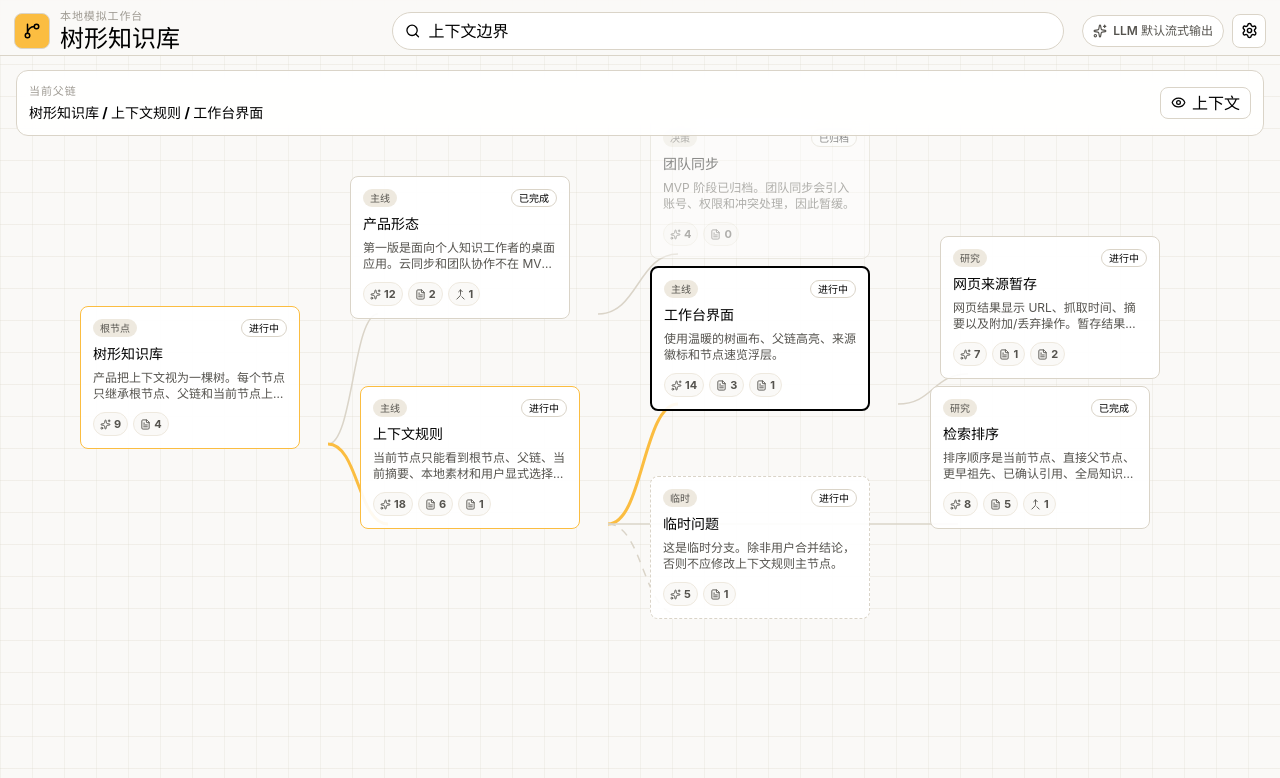
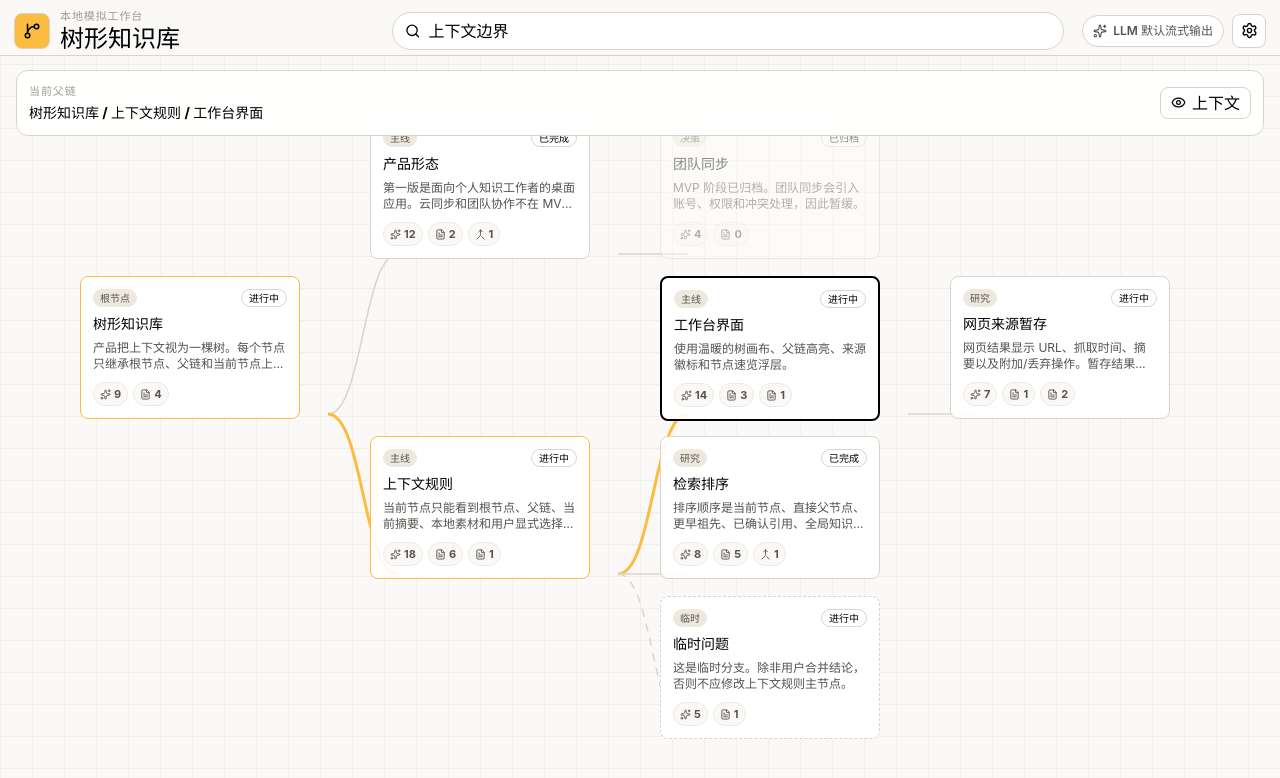
Before and after one commit to jeffrey-dot/Tree-Knowledge, a React (Vite) app: page / in a window 1280 px wide. Shown: the top 778 px of the page. Built offline with nearby package versions, Linux system fonts and the light colour scheme.

Commit message:
Reflow tree nodes after creation

```diff
--- a/src/App.tsx
+++ b/src/App.tsx
@@ -106,6 +106,16 @@ type SuggestedNode = {
   kind: TreeNode["kind"];
 };
 
+const nodeCardWidth = 220;
+const nodeCardHeight = 120;
+const nodeLayoutRootX = 80;
+const nodeLayoutTop = 60;
+const nodeDepthStep = 290;
+const nodeRowStep = 160;
+const childNodeOffsetX = nodeDepthStep;
+const childNodeOffsetY = 80;
+const childNodeVerticalStep = 140;
+
 function getParentChain(node: TreeNode, allNodes: TreeNode[]) {
   const byId = new Map(allNodes.map((item) => [item.id, item]));
   const chain: TreeNode[] = [];
@@ -201,13 +211,77 @@ function createSuggestedTreeNode(
     summary: `围绕「${suggestion.title}」整理出的独立主题，不写回父节点。`,
     status: "active",
     kind: suggestion.kind,
-    x: parent.x + 290,
-    y: parent.y + 80 + siblingCount * 140,
+    x: parent.x + childNodeOffsetX,
+    y: parent.y + childNodeOffsetY + siblingCount * childNodeVerticalStep,
     materials: 0,
     references: 0,
     webSources: 0,
     merged: 0,
   };
+}
+
+function layoutTreeNodes(allNodes: TreeNode[]) {
+  const nodeOrder = new Map(allNodes.map((node, index) => [node.id, index]));
+  const byId = new Map(allNodes.map((node) => [node.id, node]));
+  const childrenByParent = new Map<string | null, TreeNode[]>();
+
+  for (const node of allNodes) {
+    const parentId = node.parentId && byId.has(node.parentId) ? node.parentId : null;
+    const siblings = childrenByParent.get(parentId) ?? [];
+    siblings.push(node);
+    childrenByParent.set(parentId, siblings);
+  }
+
+  for (const siblings of childrenByParent.values()) {
+    siblings.sort(
+      (first, second) =>
+        first.y - second.y ||
+        first.x - second.x ||
+        (nodeOrder.get(first.id) ?? 0) - (nodeOrder.get(second.id) ?? 0),
+    );
+  }
+
+  const positionedNodes = new Map<string, Pick<TreeNode, "x" | "y">>();
+  const visiting = new Set<string>();
+  let nextLeafY = nodeLayoutTop;
+
+  function placeSubtree(node: TreeNode, depth: number): number {
+    if (visiting.has(node.id)) {
+      const fallbackY = nextLeafY;
+      nextLeafY += nodeRowStep;
+      return fallbackY;
+    }
+
+    visiting.add(node.id);
+    const children = childrenByParent.get(node.id) ?? [];
+    const childYs = children.map((child) => placeSubtree(child, depth + 1));
+    visiting.delete(node.id);
+
+    const y =
+      childYs.length > 0
+        ? (childYs[0] + childYs[childYs.length - 1]) / 2
+        : nextLeafY;
+
+    if (childYs.length === 0) nextLeafY += nodeRowStep;
+
+    positionedNodes.set(node.id, {
+      x: nodeLayoutRootX + depth * nodeDepthStep,
+      y,
+    });
+
+    return y;
+  }
+
+  const roots = childrenByParent.get(null) ?? [];
+
+  for (const root of roots) {
+    placeSubtree(root, 0);
+  }
+
+  return allNodes.map((node) => ({
+    ...node,
+    ...(positionedNodes.get(node.id) ?? { x: node.x, y: node.y }),
+  }));
 }
 
 function createCustomSuggestedNode(input: string): SuggestedNode | null {
@@ -297,7 +371,9 @@ const markdownComponents = {
 };
 
 function App() {
-  const [treeNodes, setTreeNodes] = useState<TreeNode[]>(nodes);
+  const [treeNodes, setTreeNodes] = useState<TreeNode[]>(() =>
+    layoutTreeNodes(nodes),
+  );
   const [nodeDetailMap, setNodeDetailMap] =
     useState<Record<string, NodeDetailMock>>(nodeDetails);
   const [generatingNodeIds, setGeneratingNodeIds] = useState<Set<string>>(
@@ -367,7 +443,7 @@ function App() {
 
     const siblingCount = treeNodes.filter((node) => node.parentId === parent.id).length;
     const nextNode = createSuggestedTreeNode(parent, suggestion, siblingCount);
-    setTreeNodes((currentNodes) => [...currentNodes, nextNode]);
+    setTreeNodes((currentNodes) => layoutTreeNodes([...currentNodes, nextNode]));
     setActiveNodeId(nextNode.id);
     setDetailNodeId(nextNode.id);
     streamGeneratedNodeContent(nextNode.id, {
@@ -670,7 +746,7 @@ function TreeCanvas({
           <button
             className={cx(
               "absolute min-h-[108px] w-[220px] rounded-lg border border-[#dad4c8] bg-white/[0.92] p-3 text-left text-black",
-              "transition-[transform,box-shadow,border-color,opacity] duration-[140ms] ease-[ease] hover:-translate-y-0.5",
+              "transition-[left,top,transform,box-shadow,border-color,opacity] duration-[180ms] ease-[ease] hover:-translate-y-0.5",
               hardShadowHover,
               node.id === activeNodeId && "border-2 border-black bg-white",
               parentChainIds.has(node.id) &&
```
